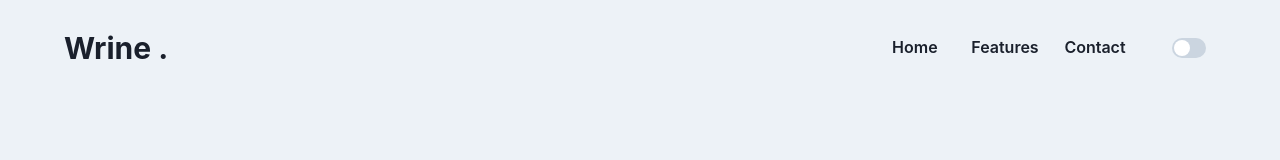
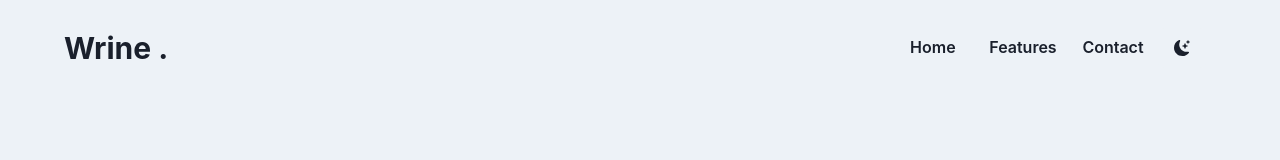
Before and after one commit to apariciodevs/wrine-2.0, a Next.js app: page / in a window 1280 px wide. Shown: the top 160 px of the page. Built offline with nearby package versions, Linux system fonts and the light colour scheme.

Commit message:
colorToggle icons

```diff
--- a/components/Navbar.jsx
+++ b/components/Navbar.jsx
@@ -7,16 +7,29 @@ import {
   Button,
   IconButton,
   Heading,
+  ButtonProps,
 } from "@chakra-ui/react";
 import { HamburgerIcon, CloseIcon } from "@chakra-ui/icons";
+import { BsSun, BsMoonStarsFill, BsLightbulb } from 'react-icons/bs';
+
 import NextLink from "next/link";
+
+
+
+
+
 
 export default function Navbar() {
   const { colorMode, toggleColorMode } = useColorMode();
   const isDark = colorMode === "dark";
   const [display, changeDisplay] = useState("none");
+
   const bg = useColorModeValue("gray.50", "gray.900");
   const color = useColorModeValue("gray.900", "gray.50");
+
+
+
+
 
   return (
     <div>
@@ -78,7 +91,15 @@ export default function Navbar() {
               onClick={() => changeDisplay("flex")}
               display={["flex", "flex", "none", "none"]}
             />
-            <Switch ml={"2rem"} isChecked={isDark} onChange={toggleColorMode} />
+            <Button
+        aria-label="Toggle Color Mode"
+        onClick={toggleColorMode}
+        _focus={{ boxShadow: 'none' }}
+        w="fit-content"
+        >
+        {colorMode === 'light' ? <BsMoonStarsFill /> : <BsSun />}
+      </Button>
+
           </Flex>
         </Flex>
 
```
Also changed, not shown: components/ColorModeToggle.jsx (added, +22 -0 lines).
